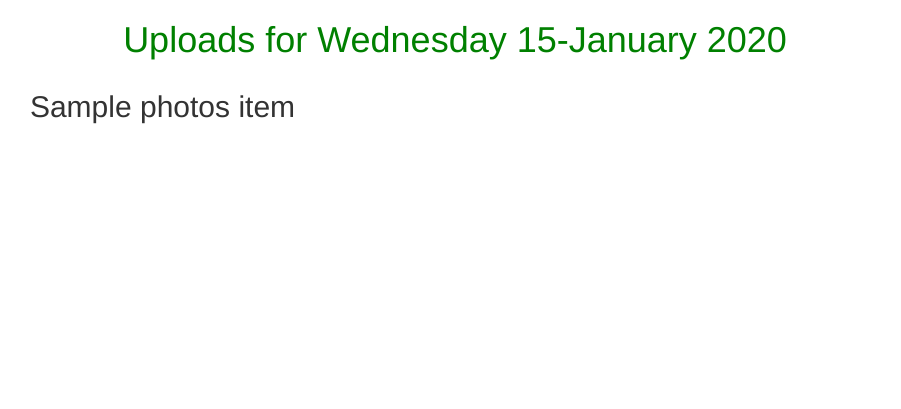
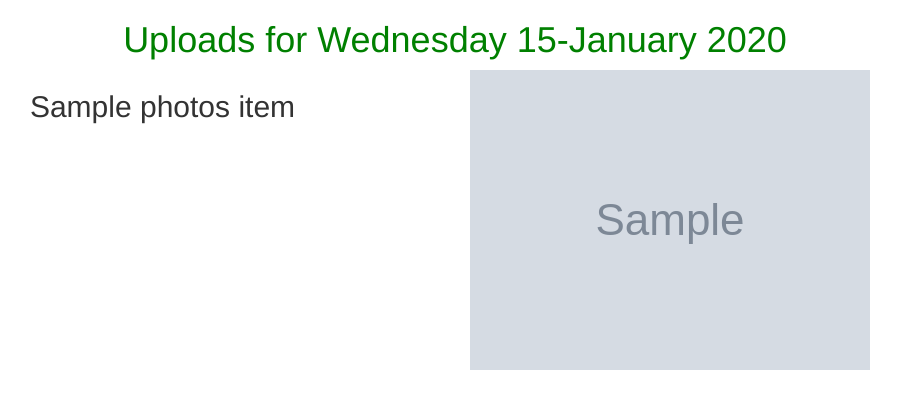
Before and after one commit to Saitore973/gallery_app, a Django app: template photos/templates/all-photos/current-photos.html in a window 1280 px wide. Shown: the part 52-461 px from the top of the page, without its empty margins (185-1086 px from the left). Run offline with Django 4.2, Linux system fonts and the light colour scheme; the template is opened without the code that fills it: most values are stand-ins (such as "Sample title", 1, 10 or a date in 2020); grey boxes marked "Sample" are stand-in pictures; some libraries are stand-ins or nearby versions.

Commit message:
display the images

```diff
--- a/photos/templates/all-photos/current-photos.html
+++ b/photos/templates/all-photos/current-photos.html
@@ -12,6 +12,10 @@
     <div class="col-xs-6 col-sm-6 col-md-6 col-lg-6">
       <h2 class="text-center"> {{ photos_item.image_name }} </h2>
     </div>
+    <!--Display news Article images  -->
+    <div class="col-xs-6 col-sm-6 col-md-6 col-lg-6">
+      <img src="{{photos_item.image.url}}" class="img-responsive" alt="Image">
+    </div>
 
   </div>
 
```
Also changed, not shown: media/images/beach.jpg (added), media/images/masa.jpg (added).
